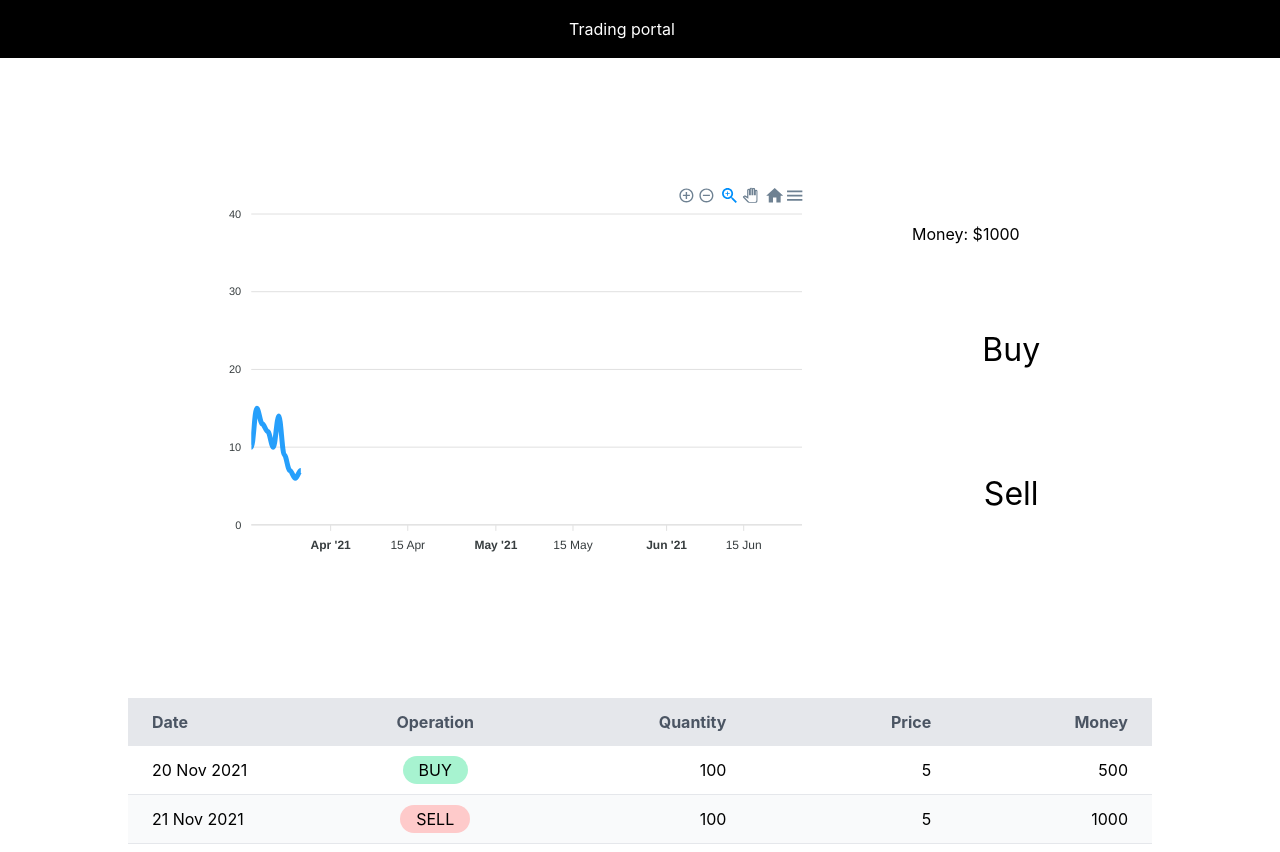
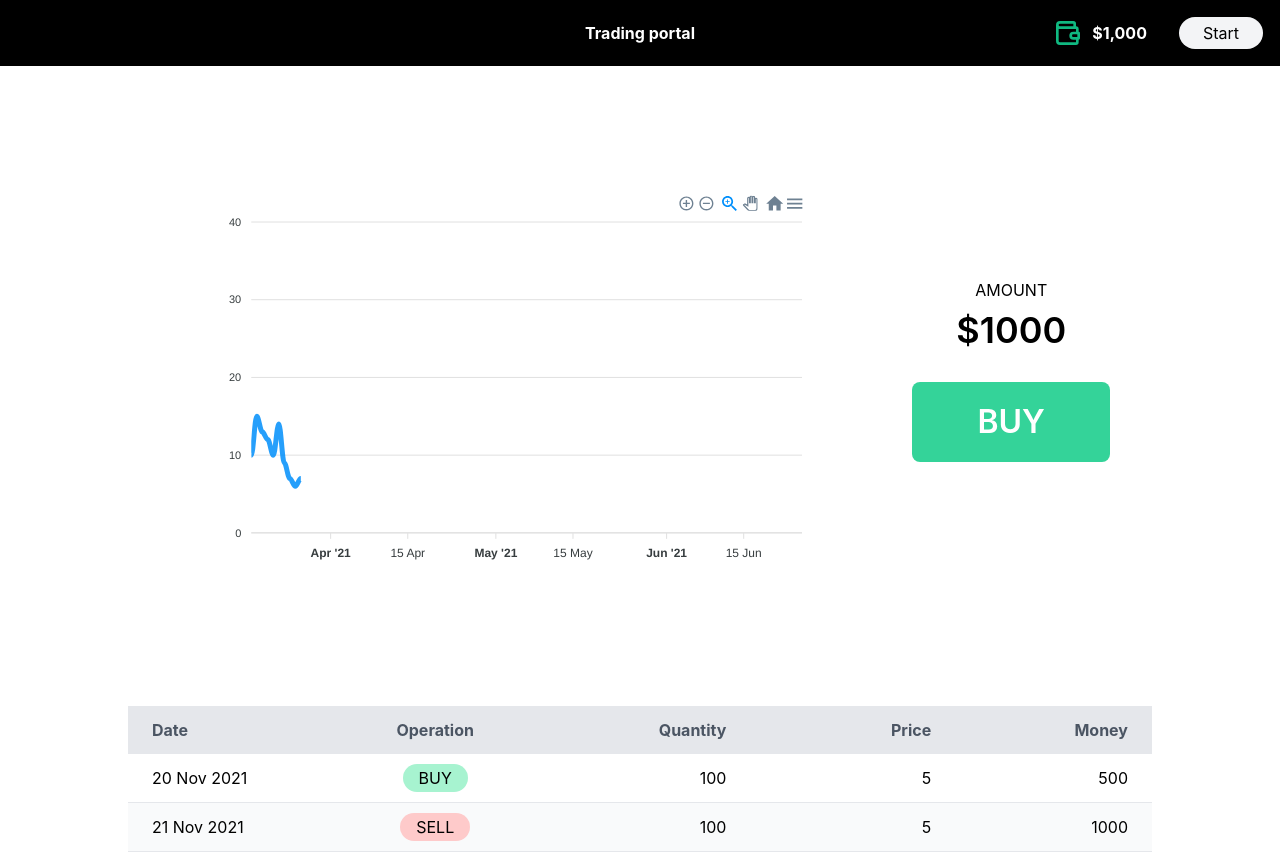
Before and after one commit to loocurse/qc-trading-sim, a React (Create React App) app: page / in a window 1280 px wide. Built offline with nearby package versions, Linux system fonts and the light colour scheme.

Commit message:
added icons component

```diff
--- a/src/App.js
+++ b/src/App.js
@@ -3,6 +3,7 @@ import { useState, useRef, useReducer } from "react";
 import Buttons from "./components/Buttons";
 import Graph from "./components/Graph";
 import Transactions from "./components/Transactions";
+import { WalletIcon } from "./components/Icons";
 
 const getNextDay = (date, days) => {
   const nextDay = new Date(date);
@@ -115,17 +116,34 @@ function App() {
   return (
     <div>
       <nav>
-        <h1 style={{ marginLeft: "auto" }}>Trading portal</h1>
-        <button style={{ marginLeft: "auto" }} onClick={triggerInterval}>
-          {updating ? "Stop" : "Start"}
-        </button>
+        <div className="flex flex-1"></div>
+        <h1 className="font-bold">Trading portal</h1>
+        <div className="flex flex-1 justify-end items-center">
+          <div className="flex items-center">
+            <WalletIcon className="w-8 h-8 text-green-500 inline-block" />
+            <span className="text-white font-bold ml-2">
+              ${Math.round(state.cash).toLocaleString()}
+            </span>
+          </div>
+          <button
+            onClick={triggerInterval}
+            className="bg-gray-100 px-6 py-1 rounded-full ml-8"
+          >
+            {updating ? "Stop" : "Start"}
+          </button>
+        </div>
       </nav>
       <div className="app">
         <div className="main">
           <div className="graph">
             <Graph series={series} annotation={state.annotation} />
           </div>
-          <Buttons series={series} dispatch={dispatch} cash={state.cash} />
+          <Buttons
+            series={series}
+            dispatch={dispatch}
+            cash={state.cash}
+            transactions={state.transactions}
+          />
           <Transactions />
         </div>
       </div>
--- a/src/components/Buttons.js
+++ b/src/components/Buttons.js
@@ -1,6 +1,6 @@
 import React from "react";
 
-function Buttons({ series, dispatch, cash }) {
+function Buttons({ series, dispatch, cash, transactions }) {
   const buyEventHandler = () => {
     // record down buy price
     dispatch({ type: "BUY", buyPrice: series[series.length - 1].y });
@@ -11,11 +11,22 @@ function Buttons({ series, dispatch, cash }) {
     dispatch({ type: "SELL", sellPrice: series[series.length - 1].y });
   };
 
+  const buying = transactions.buy.length === transactions.sell.length;
+
   return (
     <div className="buttons">
-      <p>Money: ${Math.round(cash)}</p>
-      <button onClick={buyEventHandler}>Buy</button>
-      <button onClick={sellEventHandler}>Sell</button>
+      <div className="flex flex-col items-center">
+        <span className="uppercase ">Amount</span>
+        <span className="font-semibold text-4xl mt-2">${Math.round(cash)}</span>
+      </div>
+      <button
+        onClick={buying ? buyEventHandler : sellEventHandler}
+        className={`rounded-lg text-white uppercase font-semibold py-2 ${
+          buying ? "bg-green-400" : "bg-red-400"
+        }`}
+      >
+        {buying ? "Buy" : "Sell"}
+      </button>
     </div>
   );
 }
--- /dev/null
+++ b/src/components/Icons.jsx
@@ -0,0 +1,21 @@
+import React from "react";
+
+export const WalletIcon = (props) => {
+  return (
+    <svg
+      width="24"
+      height="24"
+      viewBox="0 0 24 24"
+      strokeWidth="2"
+      stroke="currentColor"
+      fill="none"
+      strokeLinecap="round"
+      strokeLinejoin="round"
+      {...props}
+    >
+      <path stroke="none" d="M0 0h24v24H0z" />
+      <path d="M17 8v-3a1 1 0 0 0 -1 -1h-10a2 2 0 0 0 0 4h12a1 1 0 0 1 1 1v3m0 4v3a1 1 0 0 1 -1 1h-12a2 2 0 0 1 -2 -2v-12" />
+      <path d="M20 12v4h-4a2 2 0 0 1 0 -4h4" />
+    </svg>
+  );
+};
```
